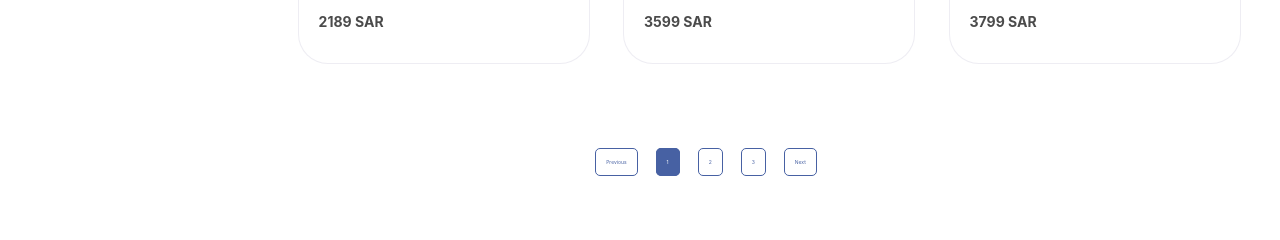
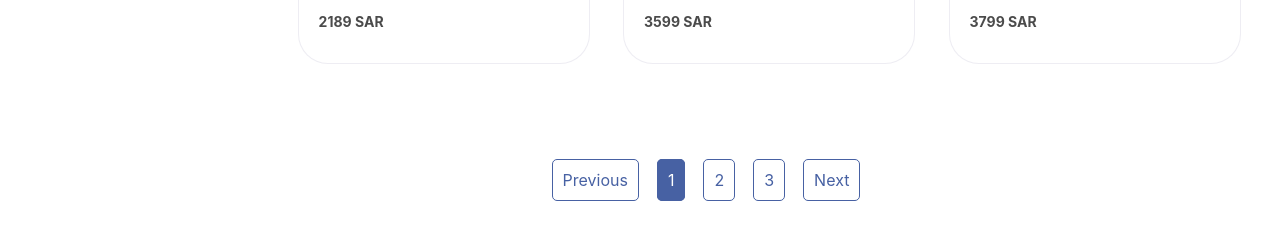
Before and after one commit to AfnanAl97/Project_Unit-2, a React (Create React App) app in the folder project-unit-2/: page / in a window 1280 px wide. Shown: the part 1306-1546 px from the top of the page. Built offline with nearby package versions, Linux system fonts and the light colour scheme.

Commit message:
update styling & components structure

```diff
--- a/project-unit-2/package.json
+++ b/project-unit-2/package.json
@@ -15,6 +15,7 @@
     "react-dom": "^17.0.2",
     "react-icons": "^4.3.1",
     "react-js-pagination": "^3.0.3",
+    "react-paginate": "^8.0.0",
     "react-redux": "^7.2.6",
     "react-router-dom": "^6.0.0",
     "react-scripts": "4.0.3",
--- a/project-unit-2/src/components/Footer.css
+++ /dev/null
@@ -1,35 +0,0 @@
-.paginationBttns {
-  width:90%;
-  height: 20px;
-  list-style: none;
-  display: flex;
-  justify-content: center;
-  font-size: 5px;
-  padding-top: 89px;
-  margin-left: 90px;
-  padding-bottom: 80px;
-}
-
-.paginationBttns a {
-  padding: 10px;
-  margin: 9px;
-  border-radius: 5px;
-  border: 1px solid #4761A3;
-  color: #4761A3;
-  cursor: pointer;
-}
-
-.paginationBttns a:hover {
-  color: white;
-  background-color: #4761A3;
-}
-
-.paginationActive a {
-  color: white;
-  background-color: #4761A3;
-}
-
-/* .paginationDisabled a {
-  color: grey;
-  background-color: grey;
-} */
--- a/project-unit-2/src/components/Productpage.js
+++ b/project-unit-2/src/components/Productpage.js
@@ -9,7 +9,6 @@ import { setCart } from "../reducers/cart/action";
 import { getProducts } from "../reducers/product/action"
 import { useEffect, useState } from "react";
 import ReactPaginate from "react-paginate";
-import "./Footer.css"
 
 function Productpage() {
   const navigate = useNavigate();
--- a/project-unit-2/src/index.css
+++ b/project-unit-2/src/index.css
@@ -660,6 +660,45 @@ button:active {
 
 /*Admin page end*/
 
+/* pagination start */
+
+.paginationBttns {
+  width:90%;
+  height: 20px;
+  list-style: none;
+  display: flex;
+  justify-content: center;
+  padding-top: 89px;
+  margin-left: 90px;
+  padding-bottom: 80px;
+}
+
+.paginationBttns a {
+  padding: 10px;
+  margin: 9px;
+  border-radius: 5px;
+  border: 1px solid #4761A3;
+  color: #4761A3;
+  cursor: pointer;
+}
+
+.paginationBttns a:hover {
+  color: white;
+  background-color: #4761A3;
+}
+
+.paginationActive a {
+  color: white;
+  background-color: #4761A3;
+}
+
+/* .paginationDisabled a {
+  color: grey;
+  background-color: grey;
+} */
+
+/* pagination end */
+
 @media (max-width: 810px), (max-width: 1368px) {
   .card {
     width: 250px;
```
Also changed, not shown: project-unit-2/src/components/Pagination.js (deleted, +0 -28 lines), 1 other file (tests, documents, lock files or other folders).
